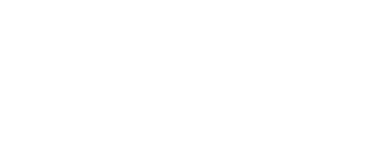
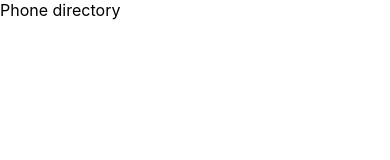
Before and after one commit to Dharya02/phone-directory, a React (Create React App) app: page / in a window 390 px wide. Shown: the top 160 px of the page. Built offline with nearby package versions, Linux system fonts and the light colour scheme.

Commit message:
JSX: Displayed 'Phone Directory'

```diff
--- a/src/App.js
+++ b/src/App.js
@@ -4,7 +4,7 @@
 function App() {
   return (
     <div>
-
+      Phone directory
     </div>
   );
 }
```
